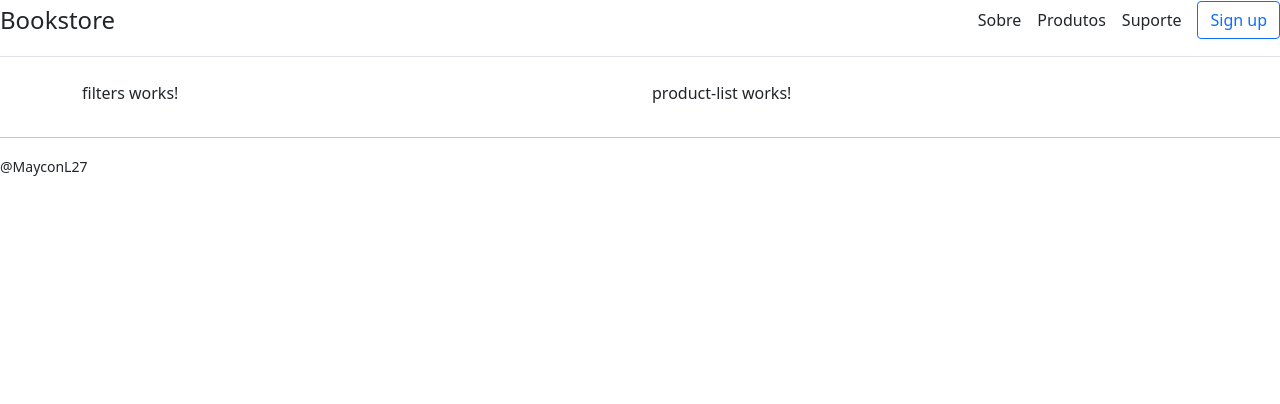
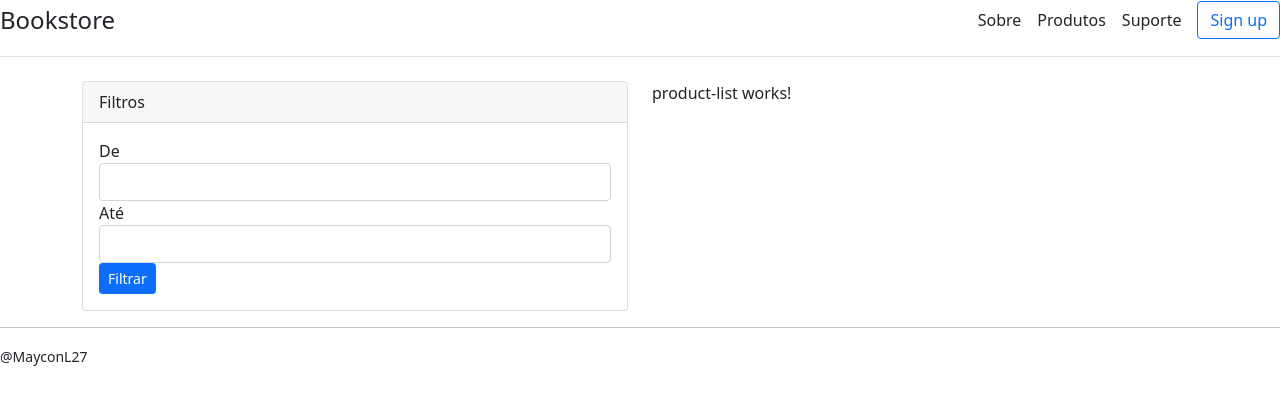
Before and after one commit to MayconL27/E-commerce-Angular, an Angular app: page / in a window 1280 px wide. Shown: the top 404 px of the page. Built offline with nearby package versions, Linux system fonts and the light colour scheme.

Commit message:
Adicionando filtro

```diff
--- a/src/app/components/bookstore-app/filters/filters.component.html
+++ b/src/app/components/bookstore-app/filters/filters.component.html
@@ -1 +1,20 @@
-<p>filters works!</p>
+<div class="card">
+    <div class="card-header">Filtros</div>
+    <div class="card-body">
+        <form>
+            <div class="form-group">
+                <label for="de">De</label>
+                <input type="number" id="de" class="form-control">
+
+            </div>
+            <div class="form-group">
+                <label for="ate">Até</label>
+                <input type="number" id="ate" class="form-control">
+            </div>
+
+            <button class="btn btn-primary btn-block btn-sm">Filtrar</button>
+
+        </form>
+    </div>
+
+</div>
```
